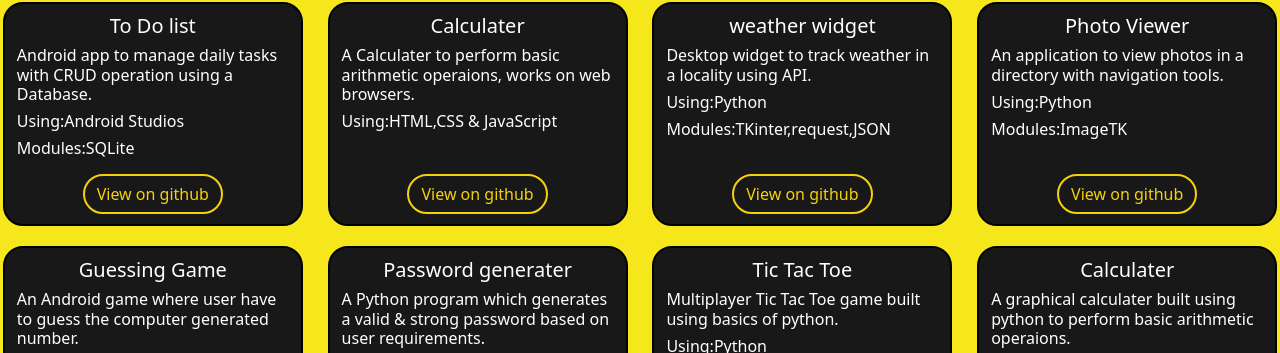
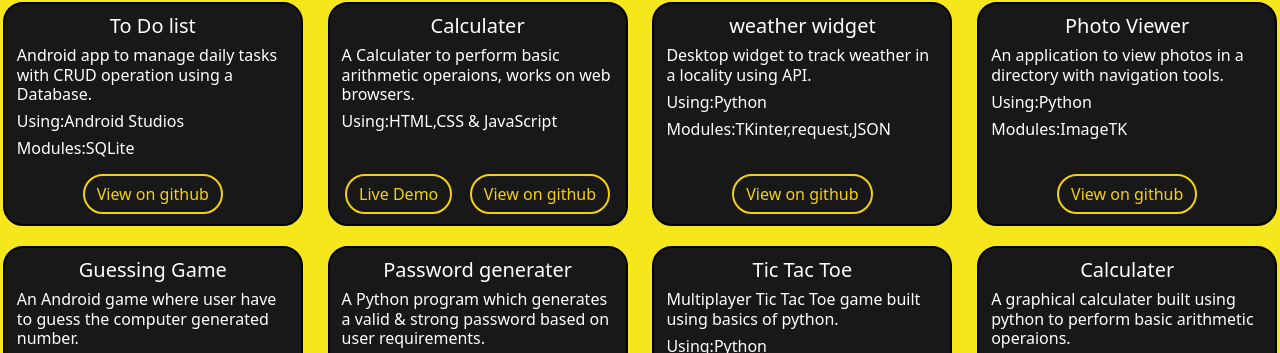
Before and after one commit to kishore7403/Kishoreganesh, a plain HTML site: page index.html in a window 1280 px wide. Shown: the part 424-777 px from the top of the page. Drawn offline with nearby package versions, Linux system fonts and the light colour scheme.

Commit message:
live demo added

```diff
--- a/css/main.css
+++ b/css/main.css
@@ -235,7 +235,12 @@ img{
     text-align: center;
 }
 
-
+.two-buttons{
+    width: 300px;
+    display: flex;
+    flex-direction: row;
+    justify-content: space-evenly;
+}
 img
 {
     width: 100%;
--- a/index.html
+++ b/index.html
@@ -2,6 +2,7 @@
     <head>
         <link href="https://cdn.jsdelivr.net/npm/bootstrap@5.0.0-beta3/dist/css/bootstrap.min.css" rel="stylesheet" integrity="sha384-eOJMYsd53ii+scO/bJGFsiCZc+5NDVN2yr8+0RDqr0Ql0h+rP48ckxlpbzKgwra6" crossorigin="anonymous">
         <link href="css\main.css" rel="stylesheet">
+        <title>Kishoreganesh S</title>
     </head>
     <body>
         <div class="introduction">
@@ -56,7 +57,8 @@
                                     <p class="h6">Using:HTML,CSS & JavaScript</p>
                                     <p></p>
                                 </div>
-                                <div>
+                                <div class="two-buttons">
+                                    <a href="https://kishore7403.github.io/js-calculator/" target="_blank"><button type="button" class="btn btn-success">Live Demo</button></a>
                                     <a href="https://github.com/kishore7403/js-calculator" target="_blank"><button type="button" class="btn btn-success">View on github</button></a>
                                 </div>
                             </div>
```
